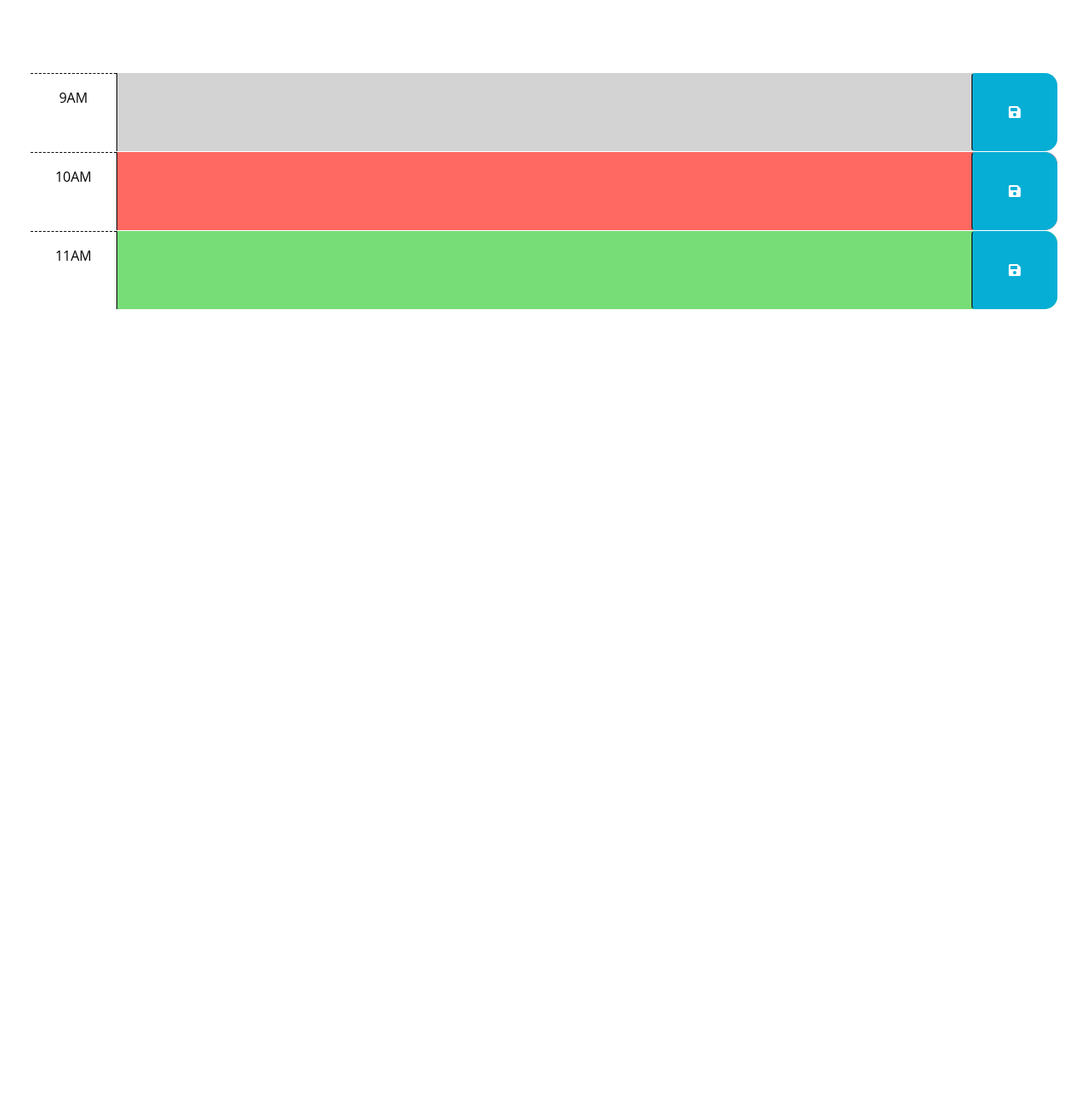
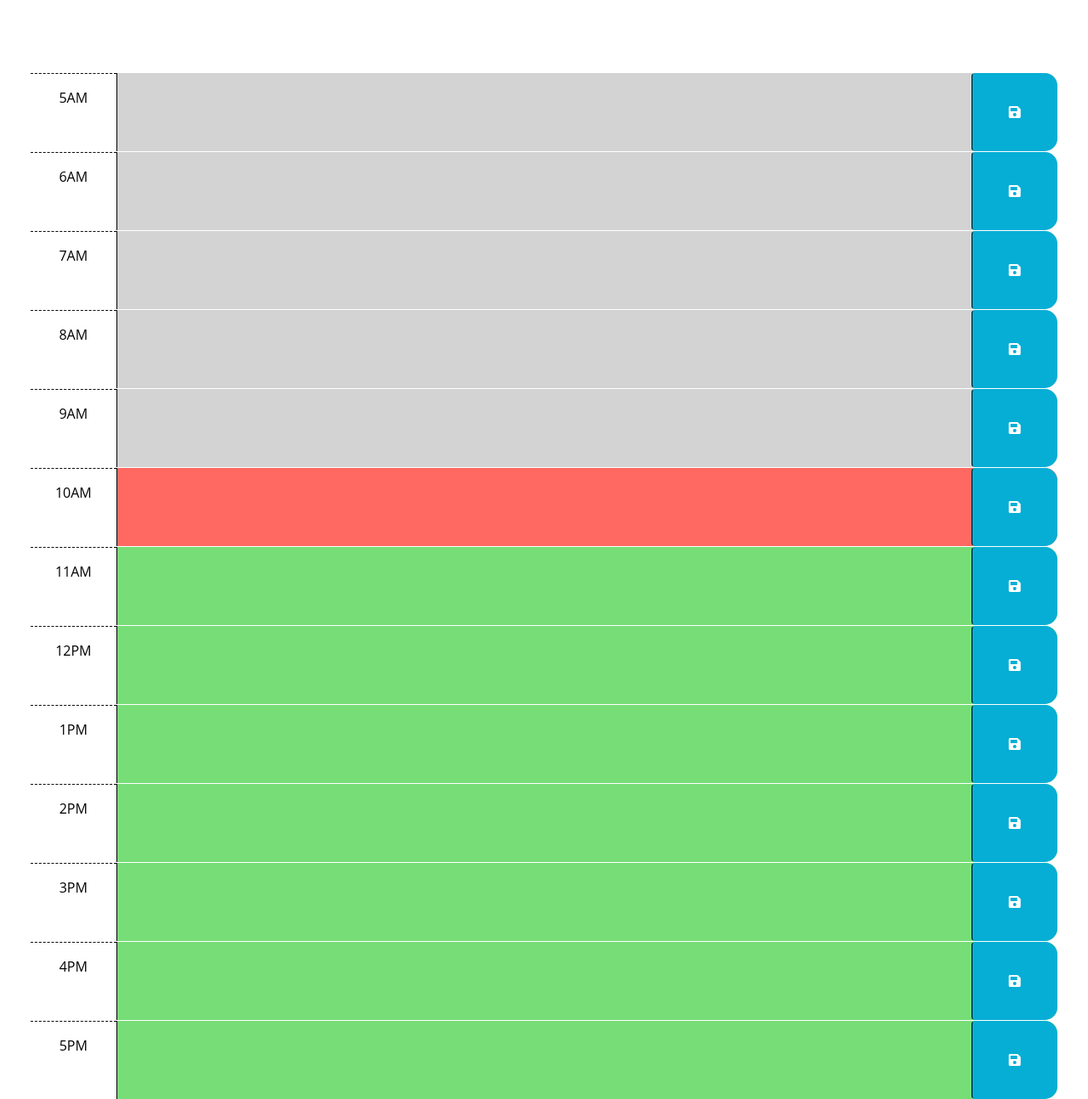
Before and after one commit to clayguerrero/mod5Challenge-WorkDayPlanner, a plain HTML site: page index.html in a window 1280 px wide. Shown: the part 166-1460 px from the top of the page at 85% size. Before the commit the page ends 800 px from the top, so only its background shows below. Drawn offline with nearby package versions, Linux system fonts and the light colour scheme.

Commit message:
added rest of work hours

```diff
--- a/index.html
+++ b/index.html
@@ -41,6 +41,38 @@
         code is implemented.
         -->
 
+      <div id="hour-5" class="row time-block past">
+        <div class="col-2 col-md-1 hour text-center py-3">5AM</div>
+        <textarea class="col-8 col-md-10 description" rows="3"> </textarea>
+        <button class="btn saveBtn col-2 col-md-1" aria-label="save">
+          <i class="fas fa-save" aria-hidden="true"></i>
+        </button>
+      </div>
+
+      <div id="hour-6" class="row time-block past">
+        <div class="col-2 col-md-1 hour text-center py-3">6AM</div>
+        <textarea class="col-8 col-md-10 description" rows="3"> </textarea>
+        <button class="btn saveBtn col-2 col-md-1" aria-label="save">
+          <i class="fas fa-save" aria-hidden="true"></i>
+        </button>
+      </div>
+
+      <div id="hour-7" class="row time-block past">
+        <div class="col-2 col-md-1 hour text-center py-3">7AM</div>
+        <textarea class="col-8 col-md-10 description" rows="3"> </textarea>
+        <button class="btn saveBtn col-2 col-md-1" aria-label="save">
+          <i class="fas fa-save" aria-hidden="true"></i>
+        </button>
+      </div>
+
+      <div id="hour-8" class="row time-block past">
+        <div class="col-2 col-md-1 hour text-center py-3">8AM</div>
+        <textarea class="col-8 col-md-10 description" rows="3"> </textarea>
+        <button class="btn saveBtn col-2 col-md-1" aria-label="save">
+          <i class="fas fa-save" aria-hidden="true"></i>
+        </button>
+      </div>
+
       <!-- Example of a past time block. The "past" class adds a gray background color. -->
       <div id="hour-9" class="row time-block past">
         <div class="col-2 col-md-1 hour text-center py-3">9AM</div>
@@ -67,12 +99,62 @@
           <i class="fas fa-save" aria-hidden="true"></i>
         </button>
       </div>
+
+      <div id="hour-12" class="row time-block future">
+        <div class="col-2 col-md-1 hour text-center py-3">12PM</div>
+        <textarea class="col-8 col-md-10 description" rows="3"> </textarea>
+        <button class="btn saveBtn col-2 col-md-1" aria-label="save">
+          <i class="fas fa-save" aria-hidden="true"></i>
+        </button>
+      </div>
+
+      <div id="hour-1" class="row time-block future">
+        <div class="col-2 col-md-1 hour text-center py-3">1PM</div>
+        <textarea class="col-8 col-md-10 description" rows="3"> </textarea>
+        <button class="btn saveBtn col-2 col-md-1" aria-label="save">
+          <i class="fas fa-save" aria-hidden="true"></i>
+        </button>
+      </div>
+
+      <div id="hour-2" class="row time-block future">
+        <div class="col-2 col-md-1 hour text-center py-3">2PM</div>
+        <textarea class="col-8 col-md-10 description" rows="3"> </textarea>
+        <button class="btn saveBtn col-2 col-md-1" aria-label="save">
+          <i class="fas fa-save" aria-hidden="true"></i>
+        </button>
+      </div>
+
+      <div id="hour-3" class="row time-block future">
+        <div class="col-2 col-md-1 hour text-center py-3">3PM</div>
+        <textarea class="col-8 col-md-10 description" rows="3"> </textarea>
+        <button class="btn saveBtn col-2 col-md-1" aria-label="save">
+          <i class="fas fa-save" aria-hidden="true"></i>
+        </button>
+      </div>
+
+      <div id="hour-4" class="row time-block future">
+        <div class="col-2 col-md-1 hour text-center py-3">4PM</div>
+        <textarea class="col-8 col-md-10 description" rows="3"> </textarea>
+        <button class="btn saveBtn col-2 col-md-1" aria-label="save">
+          <i class="fas fa-save" aria-hidden="true"></i>
+        </button>
+      </div>
+
+      <div id="hour-5" class="row time-block future">
+        <div class="col-2 col-md-1 hour text-center py-3">5PM</div>
+        <textarea class="col-8 col-md-10 description" rows="3"> </textarea>
+        <button class="btn saveBtn col-2 col-md-1" aria-label="save">
+          <i class="fas fa-save" aria-hidden="true"></i>
+        </button>
+      </div>
     </div>
 
     <script src="https://cdnjs.cloudflare.com/ajax/libs/jquery/3.2.1/jquery.min.js"></script>
-    <script src="https://cdn.jsdelivr.net/npm/dayjs@1.11.3/dayjs.min.js"
-    integrity="sha256-iu/zLUB+QgISXBLCW/mcDi/rnf4m4uEDO0wauy76x7U="
-    crossorigin="anonymous"></script>
+    <script
+      src="https://cdn.jsdelivr.net/npm/dayjs@1.11.3/dayjs.min.js"
+      integrity="sha256-iu/zLUB+QgISXBLCW/mcDi/rnf4m4uEDO0wauy76x7U="
+      crossorigin="anonymous"
+    ></script>
 
     <script src="script.js"></script>
   </body>
```
